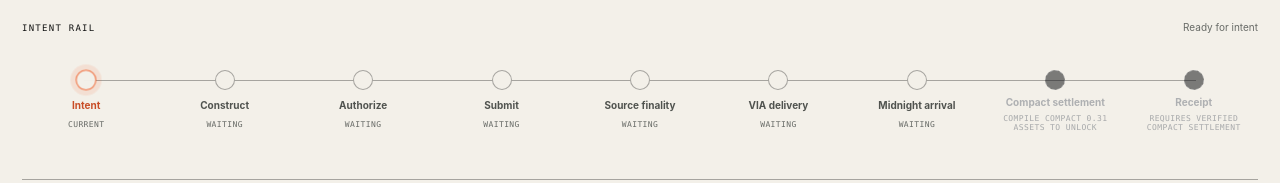
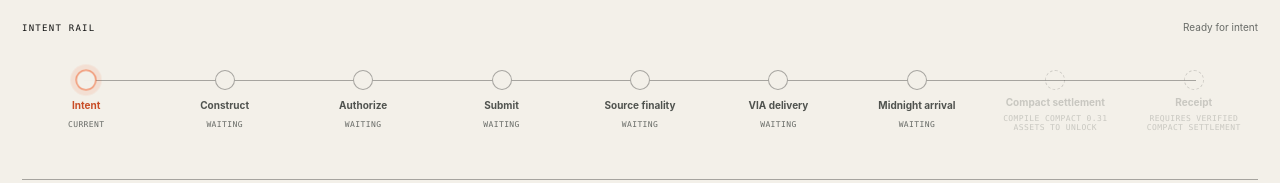
Before and after one commit to swd-dev00/midnight-shield, a React (Vite) app: page / in a window 1280 px wide. Shown: the part 1201-1384 px from the top of the page. Built offline with nearby package versions, Linux system fonts and the light colour scheme; no server answers.

Commit message:
Align evidence states with transfer-instrument design

```diff
--- a/src/evidence.css
+++ b/src/evidence.css
@@ -2,63 +2,37 @@
   grid-template-columns: repeat(auto-fit, minmax(92px, 1fr));
 }
 
-.rail-node[data-state="unverified"] {
-  opacity: .82;
-}
-
+.rail-node[data-state="unverified"] { opacity: .88; }
 .rail-node[data-state="unverified"] i {
   border-style: dashed;
-  border-color: rgba(215,181,109,.72);
-  background: rgba(215,181,109,.08);
+  border-color: var(--orange-dark);
+  background: rgba(240,108,59,.07);
   box-shadow: none;
 }
+.rail-node[data-state="unverified"] strong { color: var(--orange-dark); }
+.rail-node[data-state="unverified"] small { color: #9a5a3f; }
 
-.rail-node[data-state="unverified"] strong {
-  color: var(--gold);
-}
-
-.rail-node[data-state="unverified"] small {
-  color: #aa966a;
-}
-
-.rail-node[data-state="locked"] {
-  opacity: .52;
-}
-
+.rail-node[data-state="locked"] { opacity: .48; }
 .rail-node[data-state="locked"] i {
   border-style: dashed;
-  border-color: #4b4f58;
-  background: #0d0f12;
+  border-color: var(--rule-strong);
+  background: transparent;
 }
-
-.rail-node[data-state="locked"] strong {
-  color: #707681;
-}
-
-.rail-node[data-state="locked"] small {
-  color: #626872;
-}
+.rail-node[data-state="locked"] strong,
+.rail-node[data-state="locked"] small { color: var(--faint); }
 
 .handoff-note.evidence-verified {
-  border-color: rgba(108,217,209,.38);
-  background: linear-gradient(90deg, rgba(108,217,209,.07), transparent 72%), #0e1014;
+  border-left-color: var(--cyan);
+  background: var(--cyan-soft);
 }
-
-.handoff-note.evidence-verified strong {
-  color: var(--signal);
-}
+.handoff-note.evidence-verified strong { color: #087b78; }
 
 .handoff-note.evidence-unavailable {
-  border-color: rgba(215,181,109,.28);
-  background: linear-gradient(90deg, rgba(215,181,109,.055), transparent 72%), #0e1014;
+  border-left-color: var(--amber);
+  background: rgba(183,124,29,.07);
 }
+.handoff-note.evidence-unavailable strong { color: #7f5310; }
 
-.handoff-note.evidence-unavailable strong {
-  color: var(--gold);
+@media (max-width: 820px) {
+  .intent-rail { grid-template-columns: repeat(2, minmax(0, 1fr)); }
 }
-
-@media (max-width: 760px) {
-  .intent-rail {
-    grid-template-columns: repeat(2, minmax(0, 1fr));
-  }
-}
```
